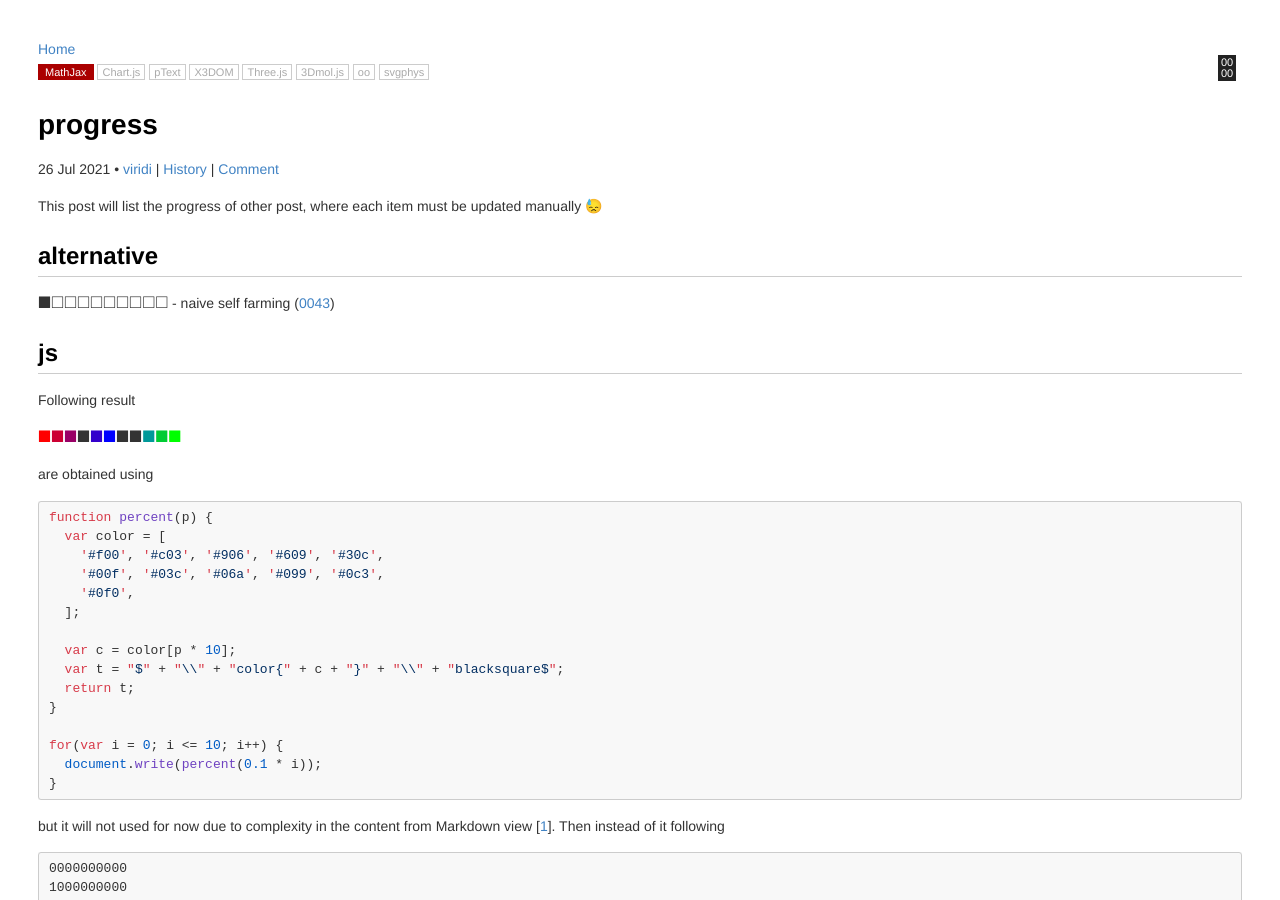
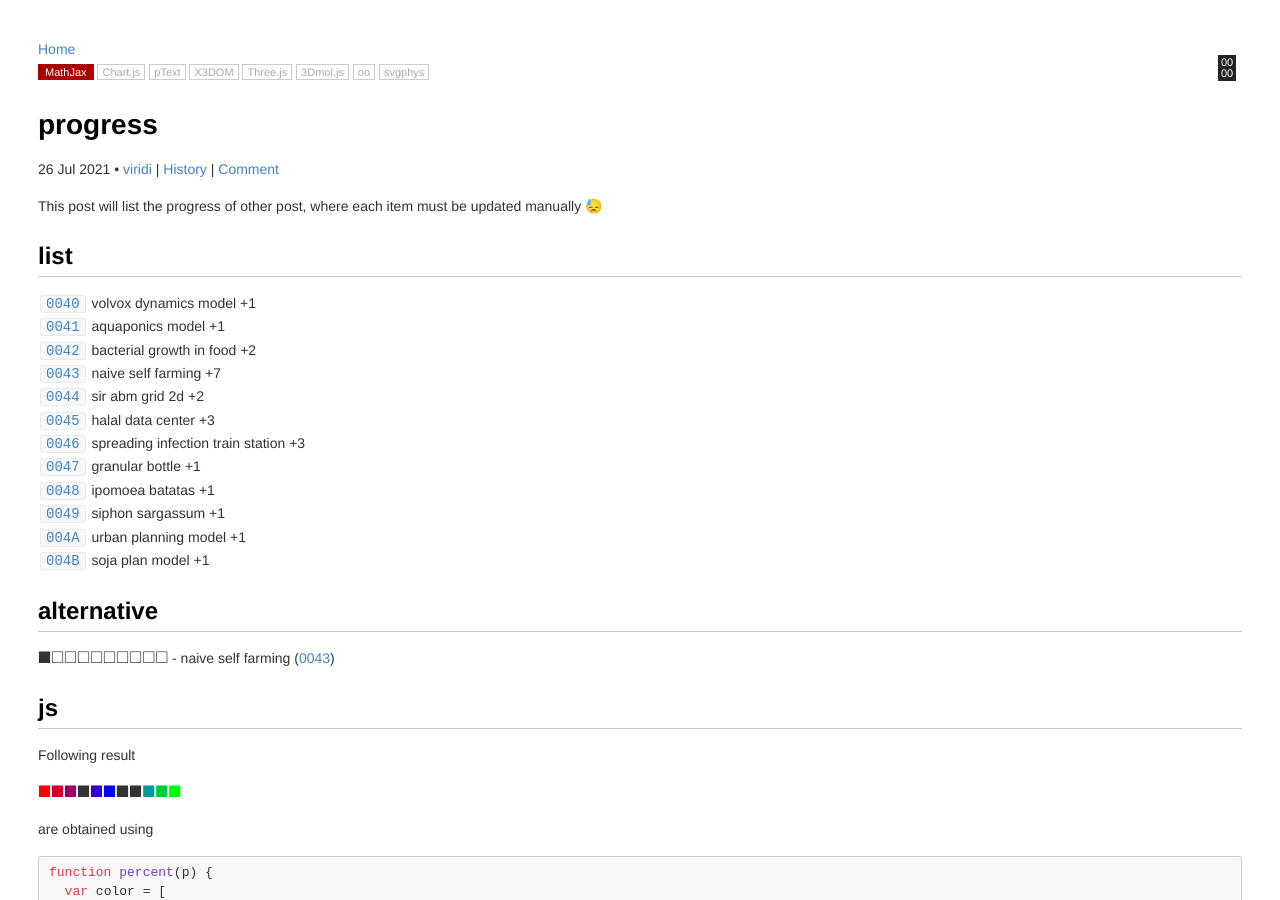
Before and after one commit to dudung/butir, a Jekyll site: the page built from _posts/0/00/2021-07-02-progress.md, in a window 1280 px wide and 900 px high. Built offline with Jekyll 4.4.1, drawn with Linux system fonts in a browser that asks for light colours; emoji names are drawn with the system emoji font; formulas are drawn with MathJax 3.

Commit message:
rename from https://github.com/dudung/butir/commits/main/_posts/0/04/2021-06-17-food-processing-model.md

```diff
--- a/_posts/0/00/2021-07-02-progress.md
+++ b/_posts/0/00/2021-07-02-progress.md
@@ -21,9 +21,23 @@ nodes: ['0000']
 ---
 This post will list the progress of other post, where each item must be updated manually :sweat:
 
+## list
+[`0040`](0040) volvox dynamics model +1 \
+[`0041`](0041) aquaponics model +1 \
+[`0042`](0042) bacterial growth in food +2 \
+[`0043`](0043) naive self farming +7 \
+[`0044`](0044) sir abm grid 2d +2 \
+[`0045`](0045) halal data center +3 \
+[`0046`](0046) spreading infection train station +3 \
+[`0047`](0047) granular bottle +1 \
+[`0048`](0048) ipomoea batatas +1 \
+[`0049`](0049) siphon sargassum +1 \
+[`004A`](004A) urban planning model +1 \
+[`004B`](004B) soja plan model +1
 
 ## alternative
 $\blacksquare\Box\Box\Box\Box\Box\Box\Box\Box\Box$ - naive self farming ([0043](0043)) <br>
+
 
 
 ## js
```
Also changed, not shown: _posts/0/04/2021-06-17-food-processing-model.md (deleted, +0 -26 lines).
